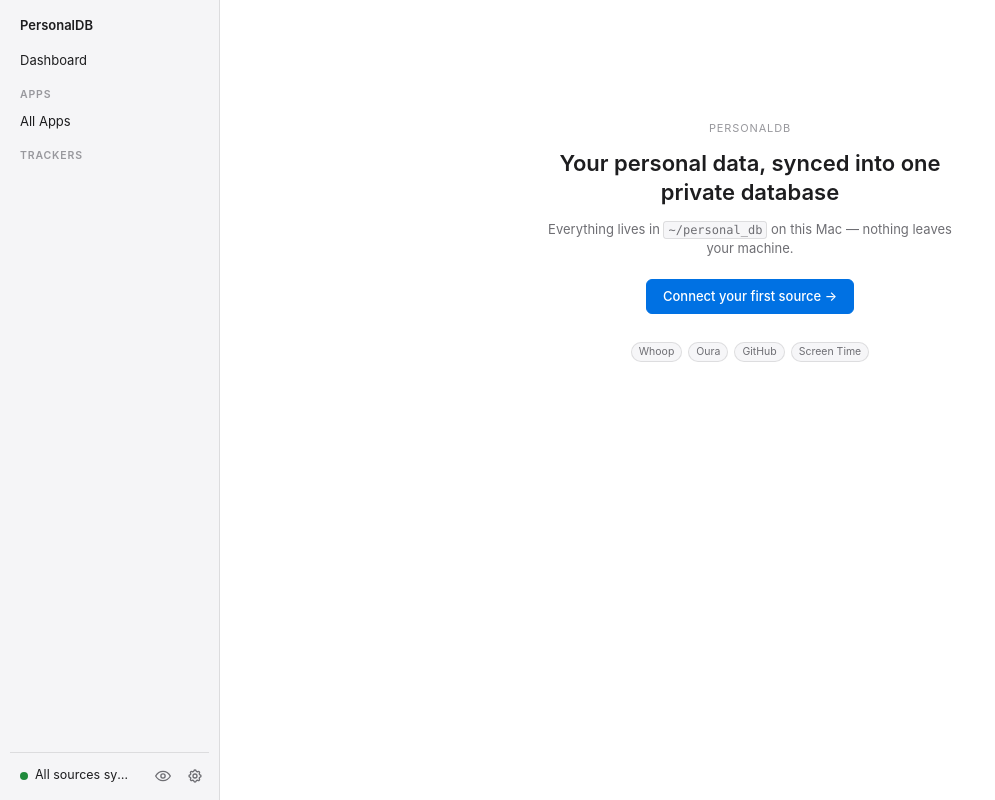
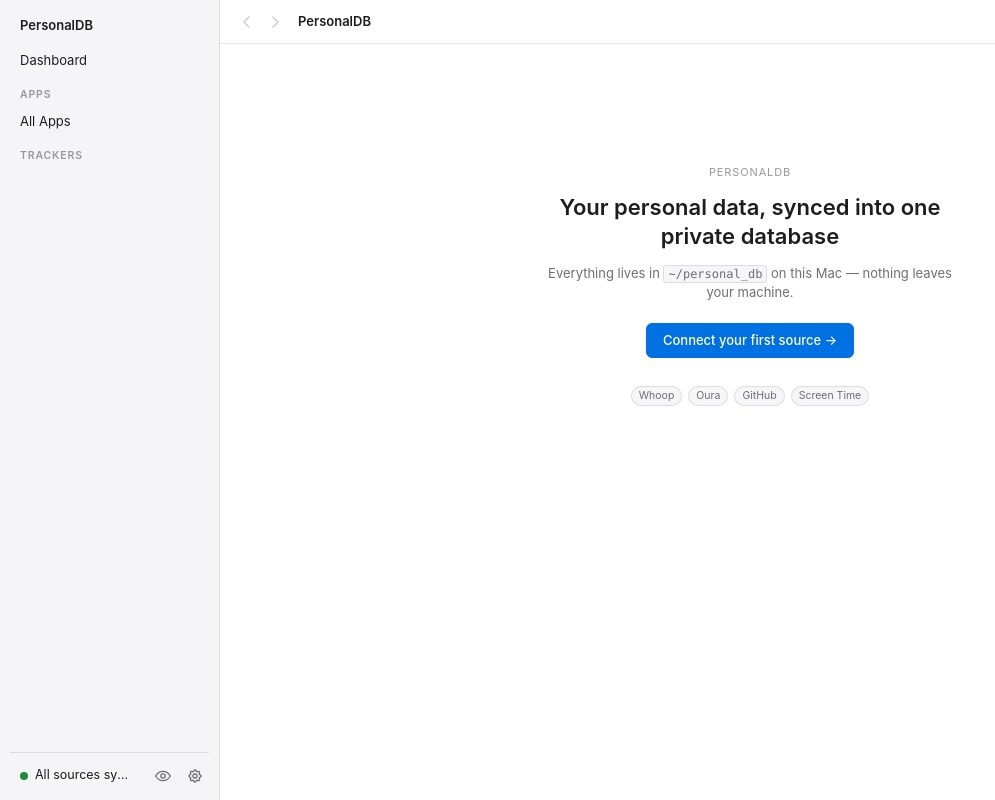
Before and after one commit to intelc/personal-db, a Python web app: template src/personal_db/ui/templates/dashboard_tiles.html in a window 1280 px wide. Shown: the whole page, without its empty margins (0-995 px from the left). Run offline with Jinja, Linux system fonts and the light colour scheme; the template is opened without the code that fills it, so the values that code supplies are empty; some libraries are stand-ins or nearby versions.

Commit message:
Add app-like navigation chrome: back/forward buttons + breadcrumbs
The Tauri desktop shell has no browser chrome, so there was no way to
go back/forward and no sense of "where am I" beyond the sidebar
highlight. Adds:

- Always-visible topbar (previously narrow-viewport-only) with
  chevron back/forward buttons wired to pdb-nav.js's existing
  pushState/popstate flow via a session-local history.state.navIndex
  counter, disabled at the start/tip of the session.
- Cmd+[ / Cmd+] and Alt+Left/Alt+Right shortcuts, guarded against
  typing contexts.
- A server-rendered breadcrumb trail (_nav_context in http.py emits
  `breadcrumbs`; base.html falls back to path-based inference for the
  setup/data routes owned by a concurrent branch) that instant-nav
  swaps via #topbar-breadcrumbs, same pattern as #sidebar-status.

Also fixes an unclosed `@media (max-width: 900px)` block at the end
of style.css (pre-existing, from a bad merge) that was silently
scoping .connector-build-card/.connector-prompt-status to narrow
viewports only.

Co-Authored-By: Claude Fable 5 <noreply@anthropic.com>

```diff
--- a/src/personal_db/ui/static/style.css
+++ b/src/personal_db/ui/static/style.css
@@ -2759,6 +2759,7 @@ html.pdb-discreet .pdb-sensitive {
   .data-row-panel {
     width: 100vw;
   }
+}
 /* ---- Connector creation ---- */
 
 .connector-build-card {
@@ -2776,3 +2777,93 @@ html.pdb-discreet .pdb-sensitive {
 .connector-prompt-status.fail {
   color: var(--danger);
 }
+
+/* ---- Nav chrome ---- */
+/* The Tauri desktop shell has no browser chrome (no back/forward, no window
+   title showing the page), so the topbar -- previously narrow-viewport-only,
+   see the base `.topbar { display: none; }` rule above -- is promoted to
+   always-visible here: back/forward chevrons + a breadcrumb trail, replacing
+   the old bare topbar-title span. `.topbar-toggle` (the sidebar hamburger)
+   stays narrow-only since the sidebar itself is only off-canvas there. */
+.topbar {
+  display: flex;
+  align-items: center;
+  gap: 10px;
+  height: 44px;
+  padding: 0 14px;
+  border-bottom: 1px solid var(--border);
+  background: var(--bg);
+  position: sticky;
+  top: 0;
+  z-index: 40;
+  user-select: none;
+  -webkit-user-select: none;
+}
+.topbar-toggle {
+  display: none;
+}
+@media (max-width: 719px) {
+  .topbar-toggle {
+    display: inline-flex;
+  }
+}
+.topbar-nav-buttons {
+  display: flex;
+  align-items: center;
+  gap: 2px;
+  flex-shrink: 0;
+}
+.topbar-nav-btn {
+  display: flex;
+  align-items: center;
+  justify-content: center;
+  width: 26px;
+  height: 26px;
+  padding: 0;
+  border: 0;
+  border-radius: var(--radius-sm);
+  background: transparent;
+  color: var(--fg-secondary);
+  cursor: default;
+}
+.topbar-nav-btn:hover:not(:disabled) {
+  background: var(--bg-hover);
+  color: var(--fg);
+}
+.topbar-nav-btn:disabled {
+  color: var(--fg-tertiary);
+  opacity: 0.45;
+}
+.topbar-nav-btn svg {
+  display: block;
+}
+.topbar-breadcrumbs {
+  display: flex;
+  align-items: center;
+  gap: 5px;
+  min-width: 0;
+  font-size: 13px;
+  font-weight: 600;
+  overflow: hidden;
+  white-space: nowrap;
+}
+.topbar-breadcrumbs a {
+  overflow: hidden;
+  color: var(--fg-secondary);
+  font-weight: 500;
+  text-decoration: none;
+  text-overflow: ellipsis;
+}
+.topbar-breadcrumbs a:hover {
+  color: var(--fg);
+  text-decoration: underline;
+}
+.topbar-breadcrumbs span[aria-current="page"] {
+  overflow: hidden;
+  color: var(--fg);
+  text-overflow: ellipsis;
+}
+.topbar-breadcrumb-sep {
+  flex-shrink: 0;
+  color: var(--fg-tertiary);
+}
--- a/src/personal_db/ui/templates/base.html
+++ b/src/personal_db/ui/templates/base.html
@@ -7,7 +7,7 @@
   <link rel="stylesheet" href="/static/vendor/ag-grid-community/35.3.0/ag-grid.min.css">
   <link rel="stylesheet" href="/static/vendor/ag-grid-community/35.3.0/ag-theme-quartz.min.css">
   <link rel="stylesheet" href="/static/vendor/xterm/6.0.0/xterm.css">
-  <link rel="stylesheet" href="/static/style.css?v=p2-3">
+  <link rel="stylesheet" href="/static/style.css?v=p2-4">
   <script defer src="/static/vendor/ag-grid-community/35.3.0/ag-grid-community.min.js"></script>
   <script defer src="/static/vendor/ag-charts-community/13.3.0/ag-charts-community.min.js"></script>
   <script defer src="/static/vendor/xterm/6.0.0/xterm.js"></script>
@@ -23,7 +23,7 @@
   <script defer src="/static/pdb-connector-setup.js?v=1"></script>
   <script defer src="/static/pdb-shell.js?v=1"></script>
   <script defer src="/static/pdb-sync.js?v=4"></script>
-  <script defer src="/static/pdb-nav.js?v=3"></script>
+  <script defer src="/static/pdb-nav.js?v=4"></script>
   <script defer src="/static/pdb-palette.js?v=1"></script>
   <script defer src="/static/pdb-lazy.js?v=1"></script>
   <script defer src="/static/pdb-tiles.js?v=4"></script>
@@ -112,9 +112,43 @@
     </aside>
     <div class="sidebar-scrim" id="pdb-sidebar-scrim"></div>
     <div class="content">
+      {% set _path = request.url.path %}
+      {% if breadcrumbs %}
+        {% set crumbs = breadcrumbs %}
+        {% if _path.startswith('/t/') and _path.endswith('/data') %}
+          {% set crumbs = crumbs + [{'label': 'Data', 'href': None}] %}
+        {% endif %}
+      {% elif _path == '/setup' %}
+        {% set crumbs = [{'label': 'Setup', 'href': None}] %}
+      {% elif _path.startswith('/setup/') %}
+        {% set _seg = _path.split('/')[2] %}
+        {% set _known = {'finish': 'Finish', 'new': 'Add a source'} %}
+        {% set _tracker_title = (nav_trackers|selectattr('slug', 'equalto', _seg)|map(attribute='title')|first) %}
+        {% set _label = _known.get(_seg) or _tracker_title or (_seg|replace('_', ' ')|replace('-', ' ')|title) %}
+        {% set crumbs = [{'label': 'Setup', 'href': '/setup'}, {'label': _label, 'href': None}] %}
+      {% else %}
+        {% set crumbs = [{'label': 'PersonalDB', 'href': '/'}] %}
+      {% endif %}
       <div class="topbar">
         <button type="button" class="topbar-toggle" id="pdb-sidebar-toggle" aria-label="Toggle navigation">&#9776;</button>
-        <span class="topbar-title">{% block page_title %}PersonalDB{% endblock %}</span>
+        <div class="topbar-nav-buttons">
+          <button type="button" class="topbar-nav-btn" id="pdb-nav-back" aria-label="Back" title="Back" disabled>
+            <svg width="16" height="16" viewBox="0 0 16 16" fill="none" stroke="currentColor" stroke-width="1.6" aria-hidden="true">
+              <path d="M10 3L5 8l5 5" stroke-linecap="round" stroke-linejoin="round"></path>
+            </svg>
+          </button>
+          <button type="button" class="topbar-nav-btn" id="pdb-nav-forward" aria-label="Forward" title="Forward" disabled>
+            <svg width="16" height="16" viewBox="0 0 16 16" fill="none" stroke="currentColor" stroke-width="1.6" aria-hidden="true">
+              <path d="M6 3l5 5-5 5" stroke-linecap="round" stroke-linejoin="round"></path>
+            </svg>
+          </button>
+        </div>
+        <nav class="topbar-breadcrumbs" id="topbar-breadcrumbs" aria-label="Breadcrumb">
+          {% for crumb in crumbs %}
+            {% if loop.last %}<span aria-current="page">{{ crumb.label }}</span>{% elif crumb.href %}<a href="{{ crumb.href }}">{{ crumb.label }}</a>{% else %}<span>{{ crumb.label }}</span>{% endif %}
+            {% if not loop.last %}<span class="topbar-breadcrumb-sep" aria-hidden="true">/</span>{% endif %}
+          {% endfor %}
+        </nav>
       </div>
       <main>
         {% block content %}{% endblock %}
```
Also changed, not shown: src/personal_db/services/daemon/http.py (+45 -4 lines), src/personal_db/ui/static/pdb-nav.js (+113 -19 lines), tests/unit/test_ui_viz.py (+2 -2 lines).
